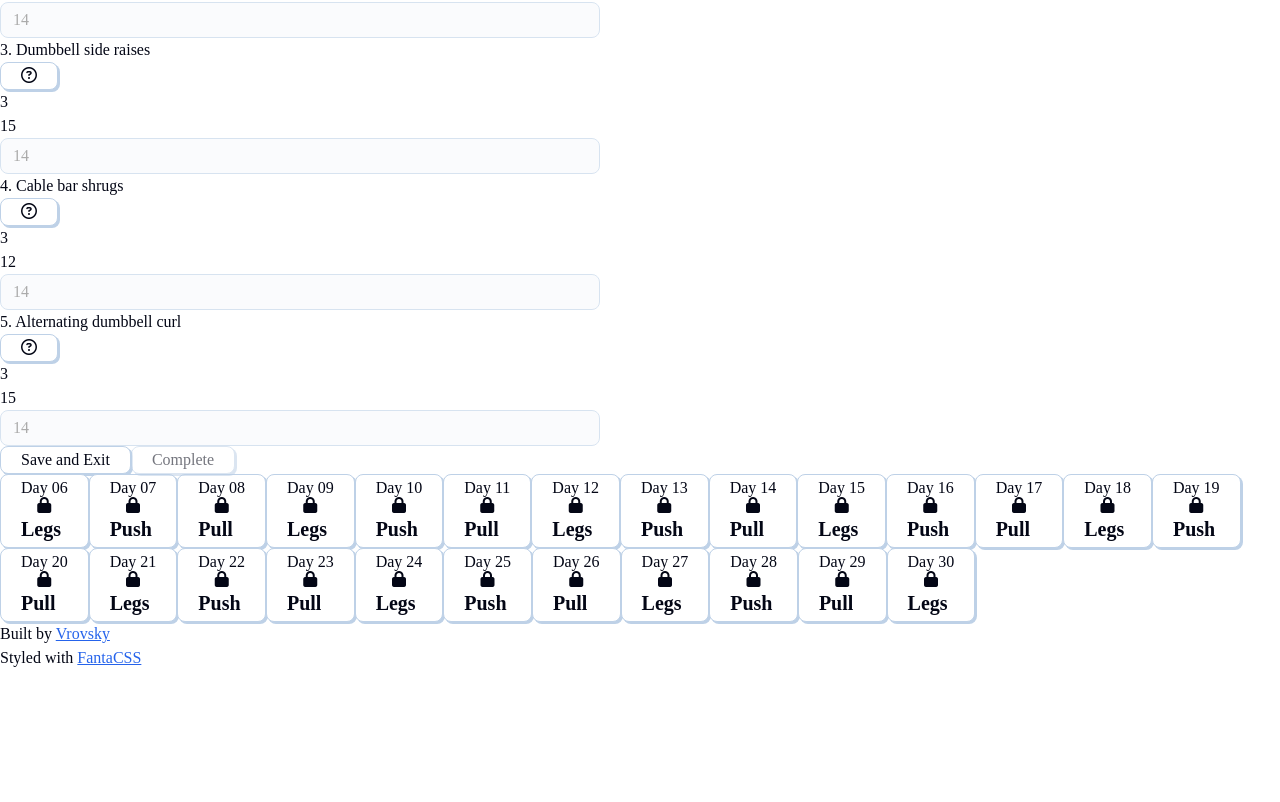
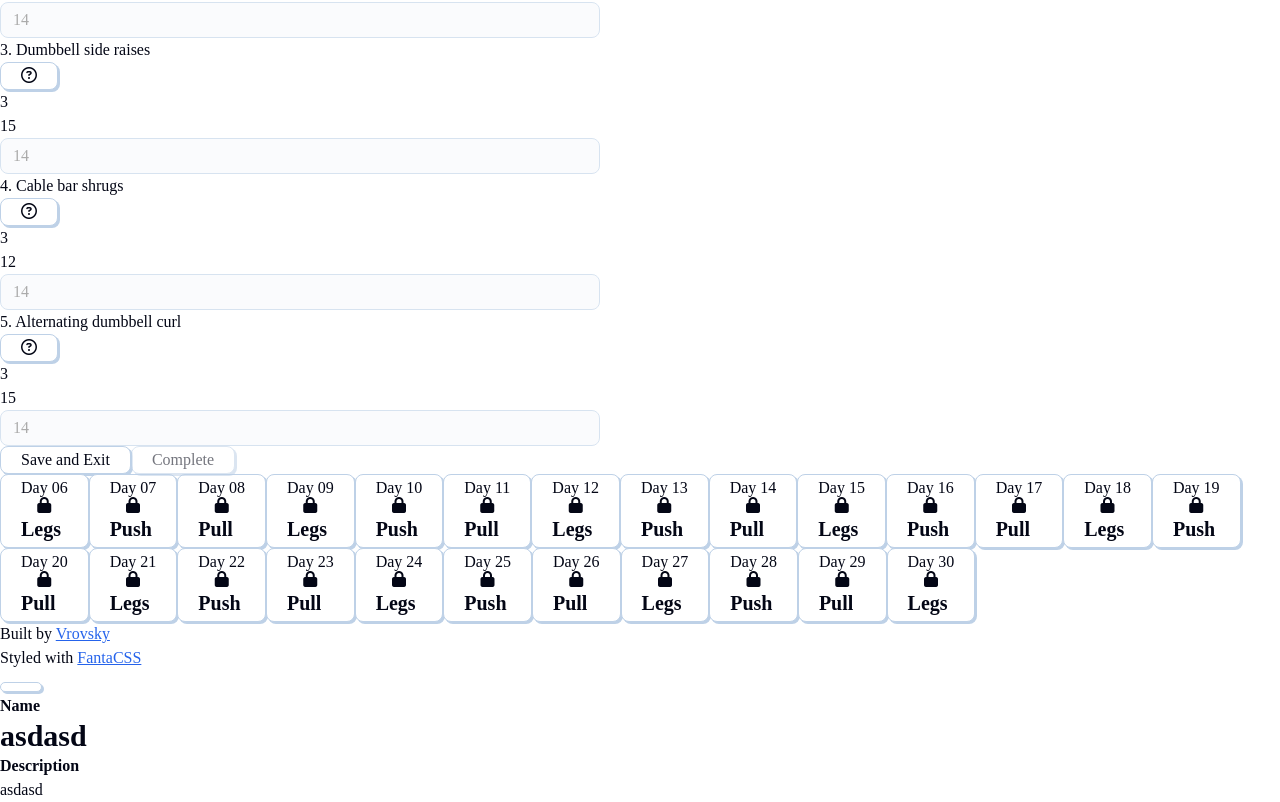
Before and after one commit to vrovsky/pumpgram, a React (Vite) app: page / in a window 1280 px wide. Shown: the part 1421-2223 px from the top of the page. Before the commit the page ends 2091 px from the top, so only its background shows below. Built offline with nearby package versions, Linux system fonts and the light colour scheme; a web font is replaced by a local one.

Commit message:
done-workout-modal

```diff
--- a/index.html
+++ b/index.html
@@ -15,6 +15,7 @@
   </head>
   <body>
     <div id="root"></div>
+    <div id="portal"></div>
     <script type="module" src="/src/main.jsx"></script>
   </body>
 </html>
--- a/src/components/Modal.jsx
+++ b/src/components/Modal.jsx
@@ -1,5 +1,23 @@
-import React from "react";
+import ReactDom from "react-dom";
 
-export default function Modal() {
-  return <div>Modal</div>;
+export default function Modal(props) {
+  const { showExerciseDescription, handleCloseModal } = props;
+  const { name, description } = showExerciseDescription || {};
+
+  return ReactDom.createPortal(
+    <div className="modal-container">
+      <button className="modal-underlay" onClick={handleCloseModal} />
+      <div className="modal-content">
+        <div>
+          <h6>Name</h6>
+          <h2 className="skill-name">{name.replaceAll("-", " ")}</h2>
+        </div>
+        <div>
+          <h6>Description</h6>
+          <p>{description}</p>
+        </div>
+      </div>
+    </div>,
+    document.getElementById("portal")
+  );
 }
--- a/src/components/WorkoutCard.jsx
+++ b/src/components/WorkoutCard.jsx
@@ -1,10 +1,19 @@
 import React from "react";
+import Modal from "./Modal";
 
 export default function WorkoutCard(props) {
   const { trainingPlan, workoutIndex, type, dayNum, icon } = props;
+
   const { warmup, workout } = trainingPlan || {};
+
+  const showExerciseDescription = { name: "asdasd", description: "asdasd" };
+
   return (
     <div className="workout-container">
+      <Modal
+        showExerciseDescription={showExerciseDescription}
+        handleCLoseModal={() => {}}
+      />
       <div className="workout-card card">
         <div className="plancard-header">
           <p>Day {dayNum}</p>
```
